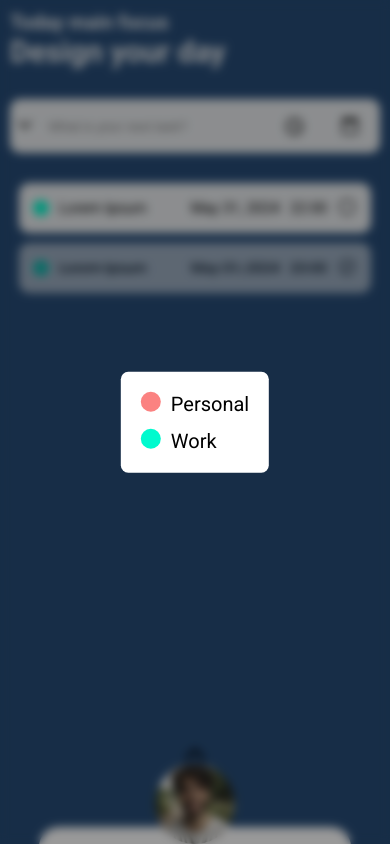
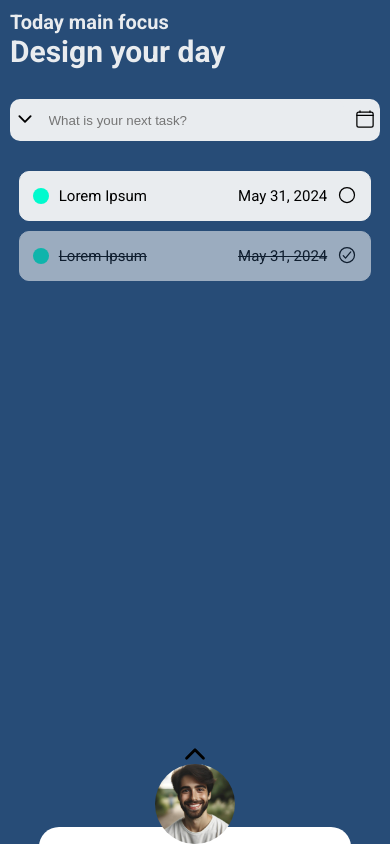
Before and after one commit to GA3RlEL/todo-app, an Angular app in the folder frontend/: page / in a window 390 px wide. Built offline with nearby package versions, Linux system fonts and the light colour scheme.

Commit message:
remove concept of entering time some responsivness fixes

```diff
--- a/frontend/src/app/todos-section/todos-section.component.css
+++ b/frontend/src/app/todos-section/todos-section.component.css
@@ -148,6 +148,40 @@ form input {
   flex-grow: 1;
 }
 
+.clock-container,
+.date-container {
+  position: relative;
+  display: flex;
+  justify-content: center;
+  align-items: center;
+  margin-left: 1rem;
+}
+
+.clock-container label,
+.date-container label {
+  cursor: pointer;
+  position: relative;
+  z-index: 2;
+}
+
+.clock-container label img,
+.date-container label img {
+  width: 2rem;
+  height: 2rem;
+}
+
+.clock-container input,
+.date-container input {
+  opacity: 0;
+  position: absolute;
+  left: 0;
+  top: 0;
+  width: 100%;
+  height: 100%;
+  cursor: pointer;
+  z-index: 1;
+}
+
 /* ------------------------------------------------ */
 
 /* -------------------RESPONSIVE------------------- */
@@ -186,14 +220,16 @@ form input {
     height: 1.6rem;
     gap: 1.2rem;
   }
+  .clock-container,
+  .date-container {
+    display: flex;
+  }
 }
 
 /* ------------------------------------------------ */
 
-input[type="date"]::-webkit-inner-spin-button,
+/* input[type="date"]::-webkit-inner-spin-button,
 input[type="date"]::-webkit-calendar-picker-indicator {
-  /* display: none;
-    -webkit-appearance: none; */
   margin: 0;
   font-size: x-large;
 }
@@ -203,11 +239,10 @@ input[type="date"]::-webkit-datetime-edit {
 
 input[type="time"]::-webkit-inner-spin-button,
 input[type="time"]::-webkit-calendar-picker-indicator {
-  /* display: none;
-  -webkit-appearance: none; */
   margin: 0;
   font-size: x-large;
 }
+
 input[type="time"]::-webkit-datetime-edit {
   display: none;
-}
+} */
--- a/frontend/src/app/todos-section/todos-section.component.html
+++ b/frontend/src/app/todos-section/todos-section.component.html
@@ -38,8 +38,22 @@
       </button>
       }
 
-      <input required type="time" name="time" id="time" [(ngModel)]="time" />
-      <input required [(ngModel)]="date" type="date" name="date" id="date" />
+      <div class="date-container mobile">
+        <input
+          required
+          [(ngModel)]="date"
+          type="date"
+          name="date"
+          id="date"
+          #dateInput
+        />
+        <label (click)="openDatePicker(dateInput)" for="date">
+          <img
+            src="/assets/images/calendar-clear-outline.svg"
+            alt="calendar-icon"
+          />
+        </label>
+      </div>
     </div>
   </form>
 
@@ -51,9 +65,6 @@
         <p class="task-content">{{ todo.content }}</p>
         <p class="task-date">
           {{ todo.date | date }}
-        </p>
-        <p class="task-time">
-          {{ todo.time }}
         </p>
         <button>
           @if(todo.done){
--- a/frontend/src/app/todos-section/todos-section.component.ts
+++ b/frontend/src/app/todos-section/todos-section.component.ts
@@ -36,14 +36,15 @@ export class TodosSectionComponent {
     return this.todosService.selectedTag;
   }
 
-
-  time = "";
-
   content = ''
 
   date = '';
 
   selectedTagSelect = '';
+
+  openDatePicker(dateInput: HTMLInputElement) {
+    dateInput.showPicker();
+  }
 
 
   setContent() {
@@ -54,9 +55,6 @@ export class TodosSectionComponent {
     this.todosService.updateTodoDone(id);
   }
 
-  setTime() {
-    this.todosService.setTime(this.time);
-  }
 
   setDate() {
     this.todosService.setDate(new Date(this.date))
@@ -65,13 +63,11 @@ export class TodosSectionComponent {
   onSubmit() {
 
     this.setContent()
-    this.setTime();
     this.setDate();
 
     const result = this.todosService.createTodo()
     if (result) {
       this.content = ''
-      this.time = ''
       this.date = ''
     }
   }
--- a/frontend/src/app/todos-section/todos.service.ts
+++ b/frontend/src/app/todos-section/todos.service.ts
@@ -6,17 +6,16 @@ import { Error } from "../components/error/error.model";
 export class TodosService {
   tags: Tag[] = [{ id: 1, name: "Personal", color: '#FB8281' }, { id: 2, name: "work", color: "#00FACE" }]
 
-  todos: Todo[] = [{ id: 1, tagId: 2, content: "Lorem Ipsum", time: '22:00', date: new Date(), done: false }, { id: 2, tagId: 2, content: "Lorem Ipsum", time: '23:00', date: new Date(), done: true }]
+  todos: Todo[] = [{ id: 1, tagId: 2, content: "Lorem Ipsum", date: new Date(), done: false }, { id: 2, tagId: 2, content: "Lorem Ipsum", date: new Date(), done: true }]
 
   selectedDate!: Date | null;
   selectedTag!: Tag | undefined;
-  time!: string
   content!: string
 
   isError: boolean = false
   errorMessage?: Error
 
-  isSelectTag: boolean = true;
+  isSelectTag: boolean = false;
 
 
   addTag(tag: Tag) {
@@ -49,9 +48,6 @@ export class TodosService {
 
   }
 
-  setTime(time: string) {
-    this.time = time;
-  }
 
   setDate(date: Date) {
     this.selectedDate = date;
@@ -82,7 +78,7 @@ export class TodosService {
     //   return false
     // }
     else {
-      this.todos.push({ content: this.content, date: this.selectedDate || new Date(), done: false, id: this.todos.length + 1, tagId: this.selectedTag.id, time: this.time })
+      this.todos.push({ content: this.content, date: this.selectedDate || new Date(), done: false, id: this.todos.length + 1, tagId: this.selectedTag.id })
 
       this.resetTodo()
       this.resetError();
@@ -96,7 +92,6 @@ export class TodosService {
     this.content = ''
     this.selectedTag = undefined;
     this.selectedDate = null;
-    this.time = "";
 
   }
 
--- a/frontend/src/app/todos.model.ts
+++ b/frontend/src/app/todos.model.ts
@@ -10,7 +10,6 @@ export interface Todo {
   content: string;
   done: boolean;
   date: Date;
-  time: string;
 }
 
 export interface Time {
--- a/frontend/src/styles.css
+++ b/frontend/src/styles.css
@@ -20,7 +20,7 @@ html {
 
 body {
   overflow: auto;
-  height: 100vh;
+  height: 100dvh;
   width: 100vw;
 }
 
```
Also changed, not shown: frontend/src/assets/images/time-outline.svg (added).
